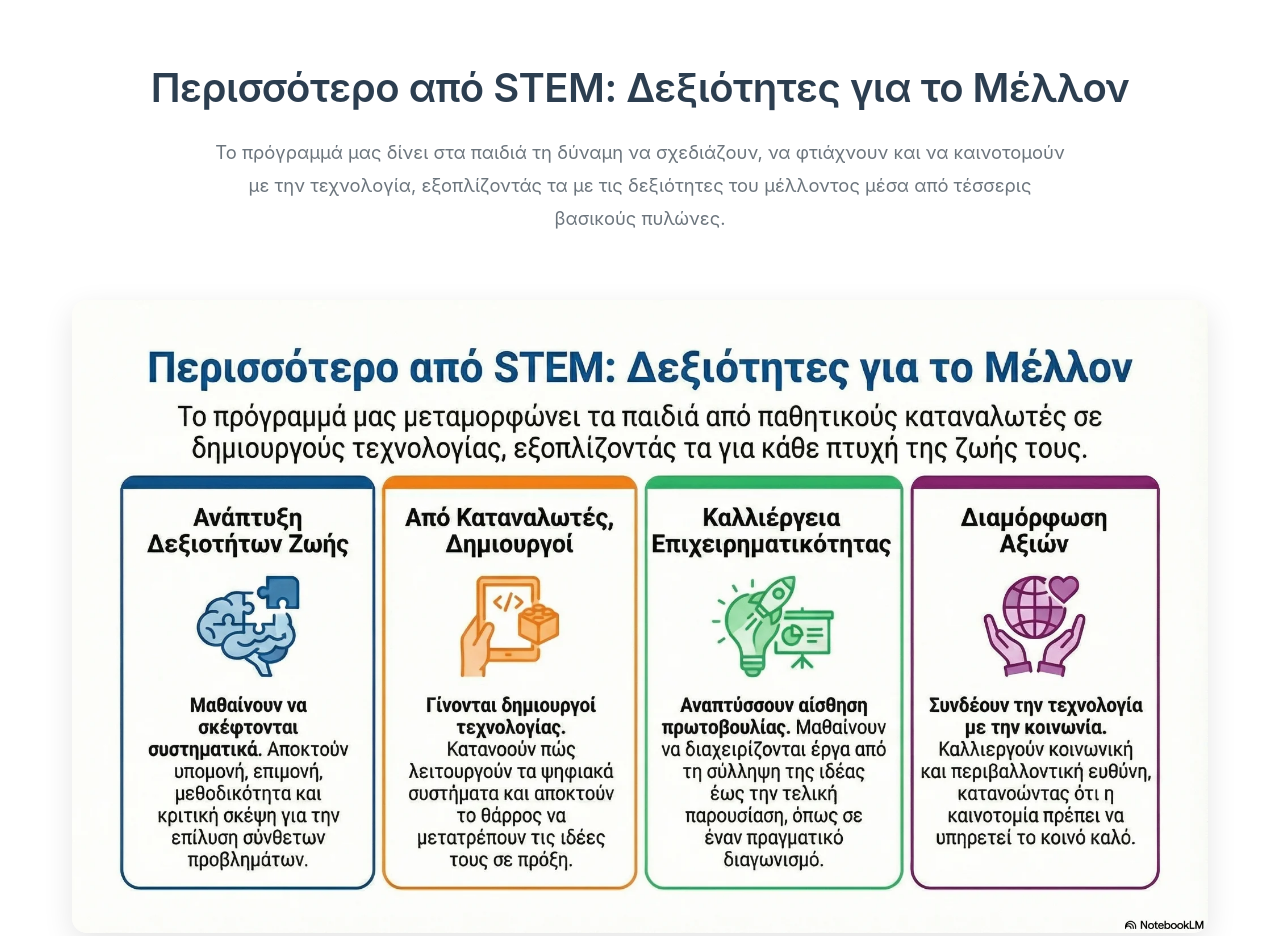
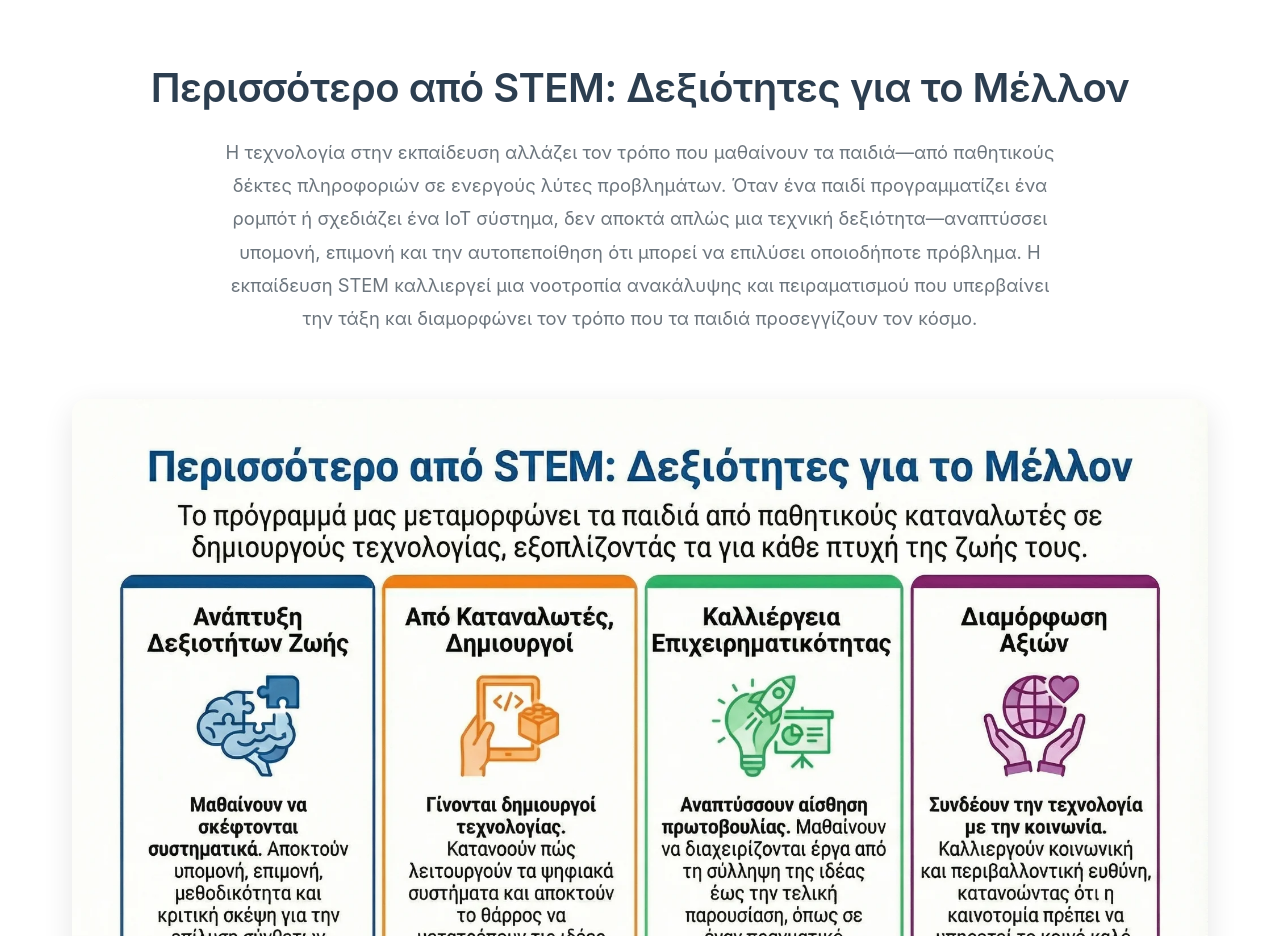
Before and after one commit to Ierofanths/stem-frontpage, a plain HTML site: page index.html in a window 1280 px wide. Shown: the part 1540-2476 px from the top of the page. Drawn offline with Linux system fonts and the light colour scheme.

Commit message:
Update index.html

```diff
--- a/index.html
+++ b/index.html
@@ -453,7 +453,7 @@
         <div class="container">
             <h2 class="section-title">Περισσότερο από STEM: Δεξιότητες για το Μέλλον</h2>
             <p class="section-intro">
-                Το πρόγραμμά μας δίνει στα παιδιά τη δύναμη να σχεδιάζουν, να φτιάχνουν και να καινοτομούν με την τεχνολογία, εξοπλίζοντάς τα με τις δεξιότητες του μέλλοντος μέσα από τέσσερις βασικούς πυλώνες.
+                Η τεχνολογία στην εκπαίδευση αλλάζει τον τρόπο που μαθαίνουν τα παιδιά—από παθητικούς δέκτες πληροφοριών σε ενεργούς λύτες προβλημάτων. Όταν ένα παιδί προγραμματίζει ένα ρομπότ ή σχεδιάζει ένα IoT σύστημα, δεν αποκτά απλώς μια τεχνική δεξιότητα—αναπτύσσει υπομονή, επιμονή και την αυτοπεποίθηση ότι μπορεί να επιλύσει οποιοδήποτε πρόβλημα. Η εκπαίδευση STEM καλλιεργεί μια νοοτροπία ανακάλυψης και πειραματισμού που υπερβαίνει την τάξη και διαμορφώνει τον τρόπο που τα παιδιά προσεγγίζουν τον κόσμο.
             </p>
 
             <img src="images/top_of_page.png" alt="Οι 4 Πυλώνες της Μεθοδολογίας STEM" class="pillars-image">
```
